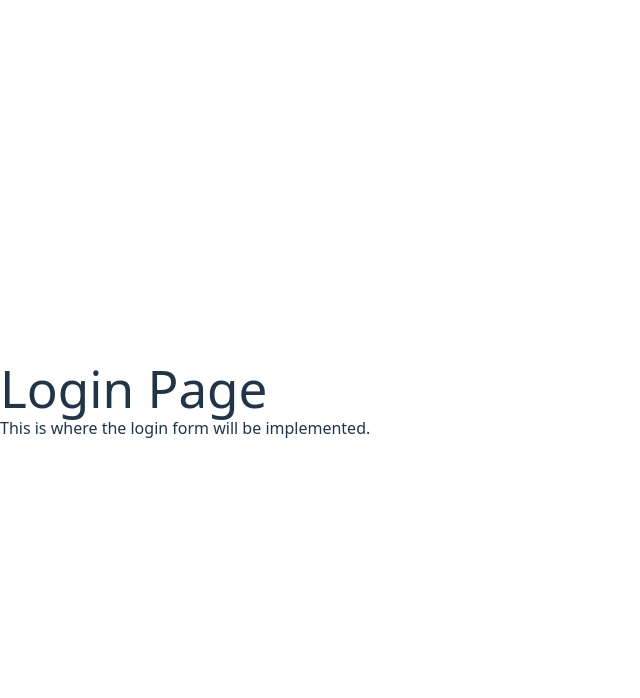
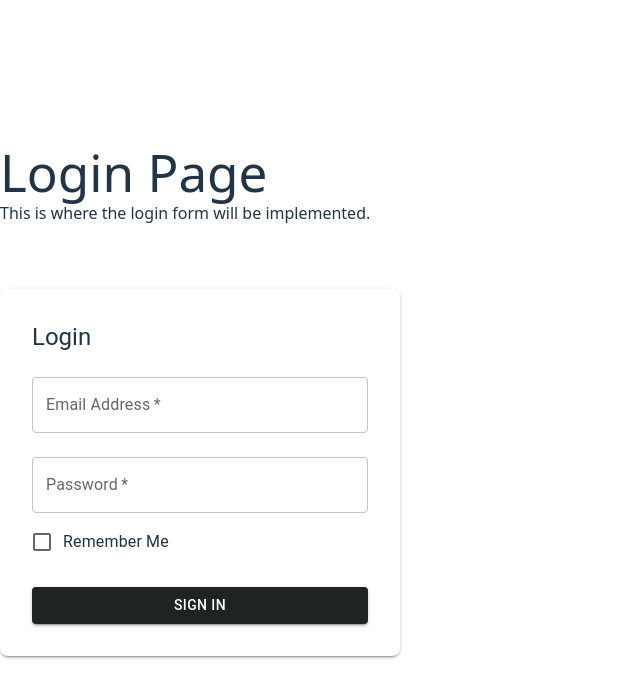
Before and after one commit to Sean-Camay/CPR-POC, a React (Vite) app: page /login in a window 1280 px wide. Shown: the top 698 px of the page, without its empty margins (0-640 px from the left). Built offline with nearby package versions, Linux system fonts and the light colour scheme.

Commit message:
added a Remember Me to the login

```diff
--- a/src/Views/Login/index.tsx
+++ b/src/Views/Login/index.tsx
@@ -1,9 +1,12 @@
+import { Login } from '../../components/Login/Login'
+
 export const LoginView = () => {
   return (
     <div>
       <h1>Login Page</h1>
       <p>This is where the login form will be implemented.</p>
       {/* Future implementation of login form goes here */}
+      <Login />
     </div>
   )
 }
--- a/src/components/Login/Login.tsx
+++ b/src/components/Login/Login.tsx
@@ -1,4 +1,12 @@
-import { Alert, Box, Button, TextField, Typography } from '@mui/material'
+import {
+  Alert,
+  Box,
+  Button,
+  Checkbox,
+  FormControlLabel,
+  TextField,
+  Typography,
+} from '@mui/material'
 import { FormEvent, useState } from 'react'
 
 interface LoginProps {
@@ -8,6 +16,7 @@ interface LoginProps {
 export const Login = ({ onLogin }: LoginProps) => {
   const [email, setEmail] = useState('')
   const [password, setPassword] = useState('')
+  const [rememberMe, setRememberMe] = useState(false)
   const [error, setError] = useState<string | null>(null)
 
   const handleSubmit = (event: FormEvent) => {
@@ -64,6 +73,16 @@ export const Login = ({ onLogin }: LoginProps) => {
         required
       />
 
+      <FormControlLabel
+        control={
+          <Checkbox
+            checked={rememberMe}
+            onChange={(event) => setRememberMe(event.target.checked)}
+          />
+        }
+        label='Remember Me'
+      />
+
       <Button
         type='submit'
         variant='contained'
```
